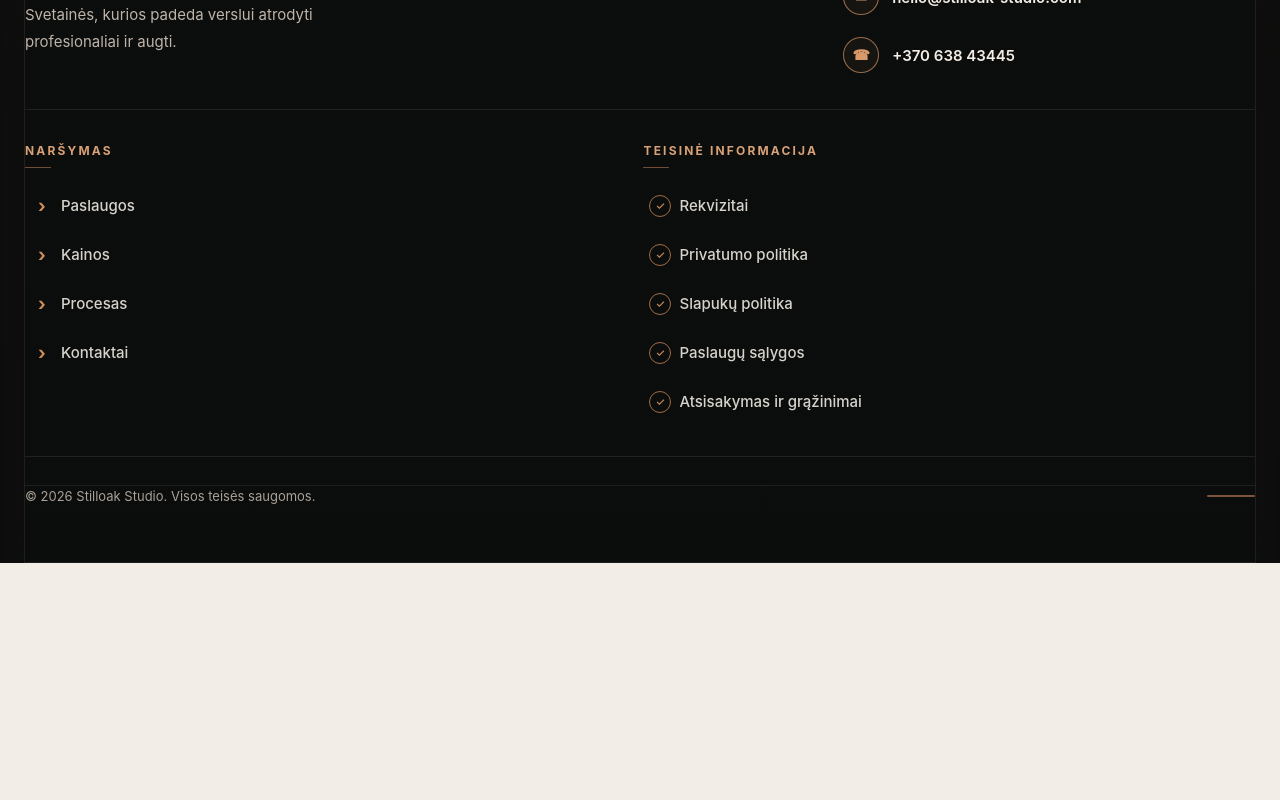
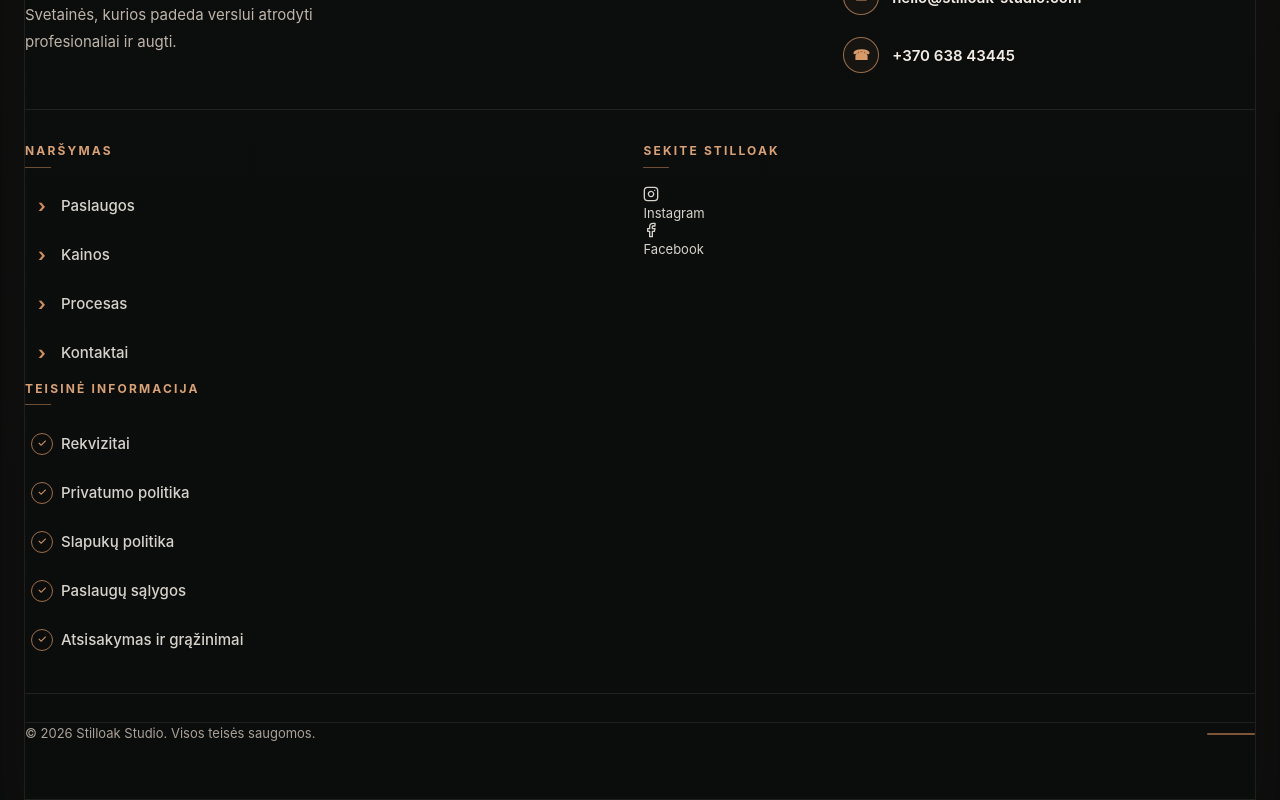
Before and after one commit to Rokasberr/manoshop-lite, a React (Vite) app in the folder web-services/: page / in a window 1280 px wide. Shown: the part 9098-9898 px from the top of the page. Before the commit the page ends 9661 px from the top, so only its background shows below. Built offline with nearby package versions, Linux system fonts and the light colour scheme; no server answers.

Commit message:
feat(web): add Instagram and Facebook footer links

```diff
--- a/web-services/src/components/FooterLinksPortal.tsx
+++ b/web-services/src/components/FooterLinksPortal.tsx
@@ -1,11 +1,17 @@
 import { useEffect, useState } from "react";
 import { createPortal } from "react-dom";
+import { Facebook, Instagram } from "lucide-react";
 
 const navigationLinks = [
   ["Paslaugos", "#paslaugos"],
   ["Kainos", "#kainos"],
   ["Procesas", "#procesas"],
   ["Kontaktai", "#kontaktai"]
+] as const;
+
+const socialLinks = [
+  ["Instagram", "https://www.instagram.com/stilloakstudio/", Instagram],
+  ["Facebook", "https://www.facebook.com/stilloakstudio/", Facebook]
 ] as const;
 
 const legalLinks = [
@@ -40,6 +46,17 @@ export default function FooterLinksPortal() {
         </nav>
       </div>
       <div className="footer-link-group">
+        <span className="footer-label">Sekite Stilloak</span>
+        <nav className="footer-social-links" aria-label="Stilloak Studio socialiniai tinklai">
+          {socialLinks.map(([label, href, Icon]) => (
+            <a key={href} href={href} target="_blank" rel="noreferrer">
+              <Icon size={16} aria-hidden="true" />
+              <span>{label}</span>
+            </a>
+          ))}
+        </nav>
+      </div>
+      <div className="footer-link-group">
         <span className="footer-label">Teisinė informacija</span>
         <nav className="footer-link-list" aria-label="Teisinė informacija">
           {legalLinks.map(([label, href]) => (
```
